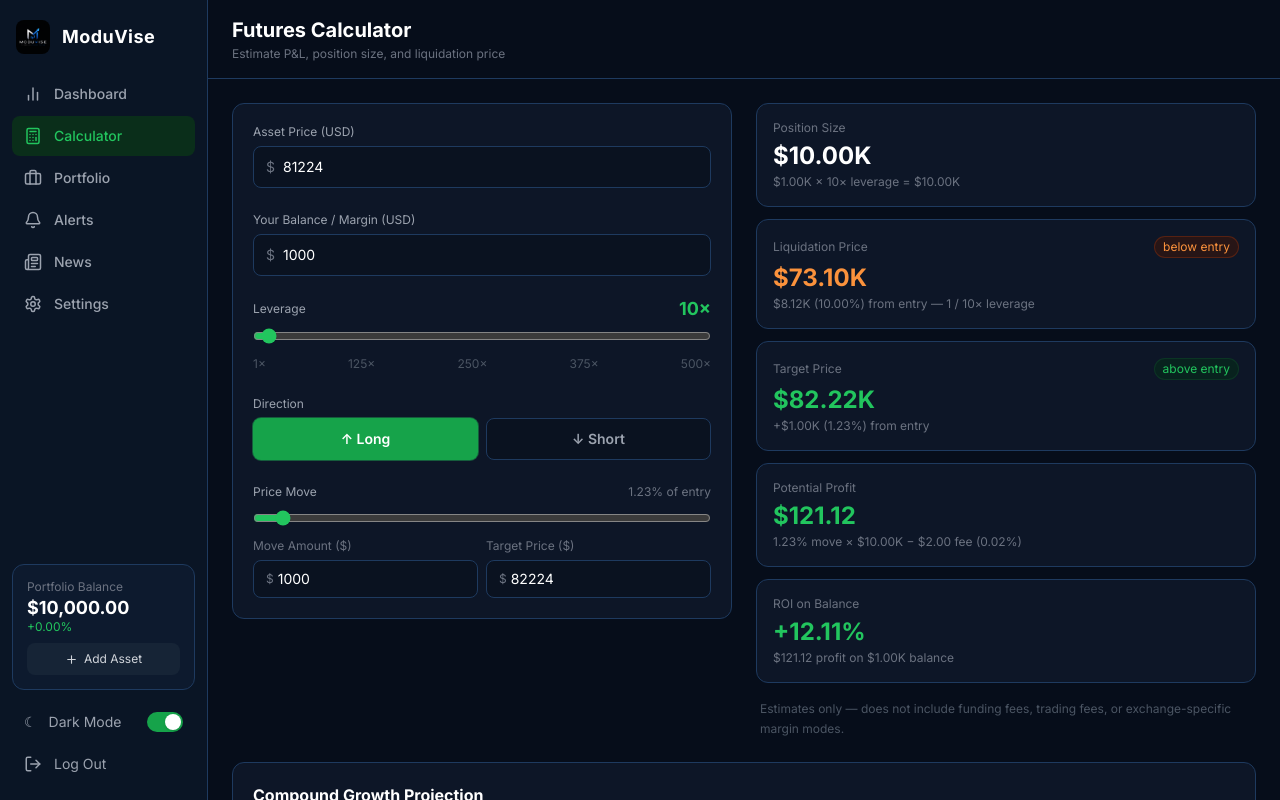
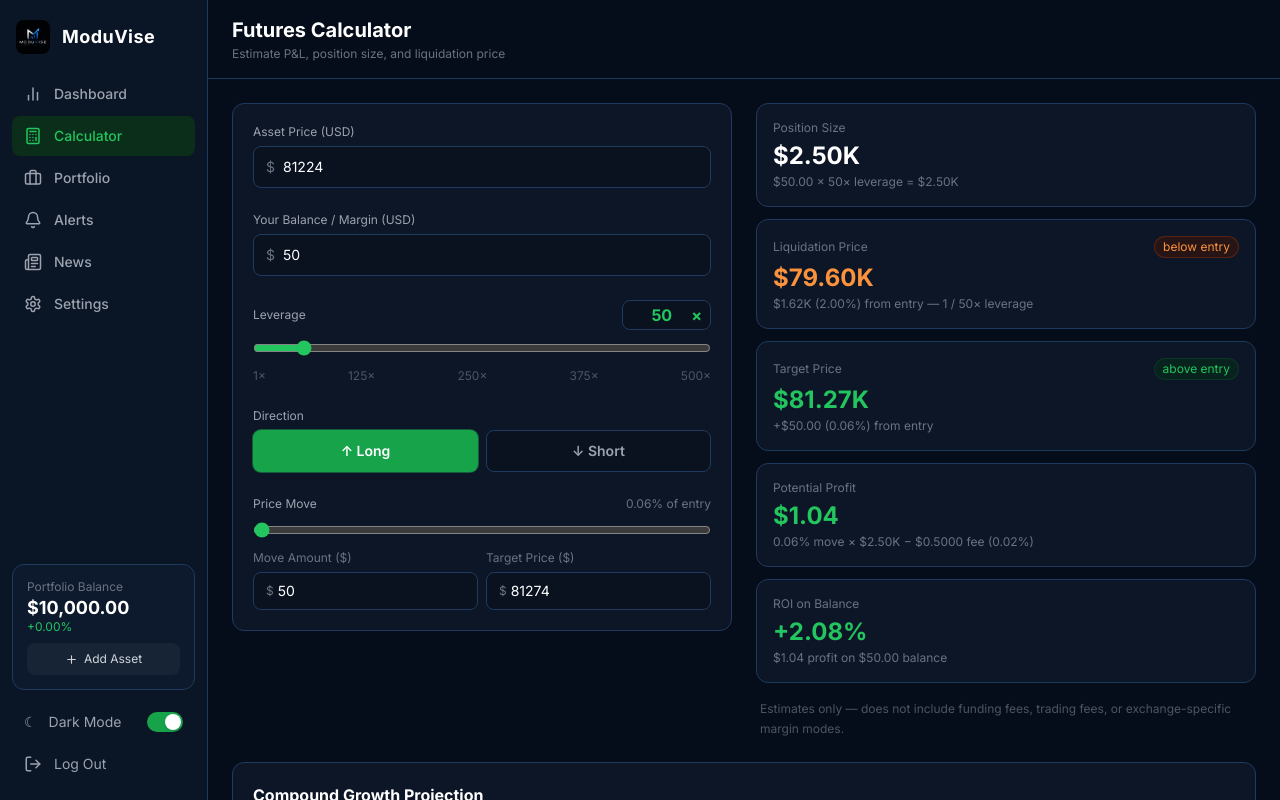
Before and after one commit to darrenodi/Market-predictor-fx, a Next.js app: page /calculator in a window 1280 px wide. Built offline with nearby package versions, Linux system fonts and the light colour scheme; no server answers; the database is empty.

Commit message:
Calculator defaults: balance $50, leverage 50×, move $50; leverage typeable
Co-Authored-By: Claude Sonnet 4.6 <noreply@anthropic.com>

```diff
--- a/app/calculator/page.tsx
+++ b/app/calculator/page.tsx
@@ -43,10 +43,10 @@ function fmtXAF(usd: number): string {
 
 export default function CalculatorPage() {
   const [entryPrice, setEntryPrice] = useState(81224)
-  const [balance, setBalance] = useState(1000)
-  const [leverage, setLeverage] = useState(10)
+  const [balance, setBalance] = useState(50)
+  const [leverage, setLeverage] = useState(50)
   const [direction, setDirection] = useState<'long' | 'short'>('long')
-  const [moveAmount, setMoveAmount] = useState(1000)
+  const [moveAmount, setMoveAmount] = useState(50)
   const [tradesPerDay, setTradesPerDay] = useState(10)
   const [tradingDays, setTradingDays] = useState(30)
   const [marketFee, setMarketFee] = useState(0.02)
@@ -175,7 +175,17 @@ export default function CalculatorPage() {
               <div>
                 <div className="flex items-center justify-between mb-2">
                   <label className="text-xs text-gray-400">Leverage</label>
-                  <span className="text-[#22c55e] font-bold text-lg leading-none">{leverage}×</span>
+                  <div className="flex items-center gap-1 bg-[#0a1220] border border-[#1e3a5f] rounded-lg px-2 py-0.5 focus-within:border-[#22c55e] transition-colors">
+                    <input
+                      type="number"
+                      value={leverage}
+                      onChange={e => setLeverage(Math.min(500, Math.max(1, parseInt(e.target.value) || 1)))}
+                      className="w-14 bg-transparent text-[#22c55e] font-bold text-base outline-none text-right"
+                      min={1}
+                      max={500}
+                    />
+                    <span className="text-[#22c55e] font-bold text-base">×</span>
+                  </div>
                 </div>
                 <input
                   type="range"
```
